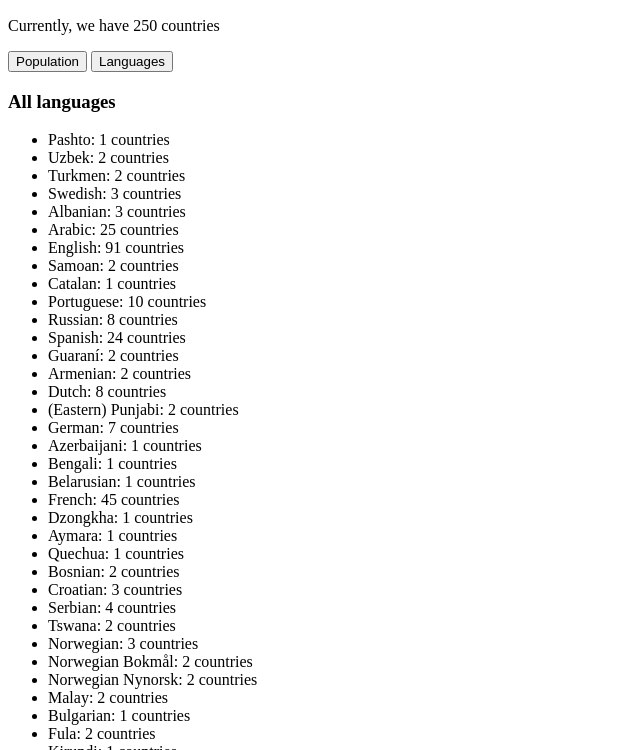
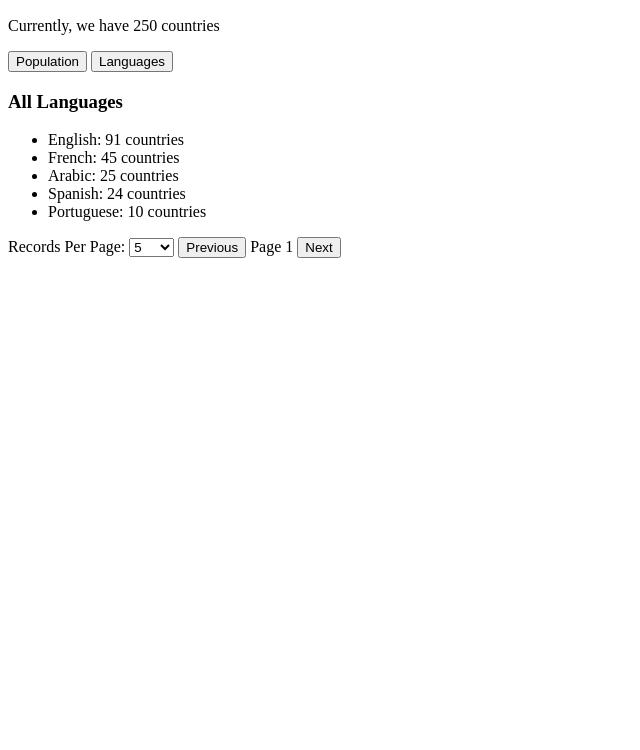
Before and after one commit to zeel2614/World-Countries-Data-Visualization, a plain HTML site: page index.html in a window 1280 px wide. Both pictures are taken after a click on the button "Languages". Shown: the part 50-800 px from the top of the page, without its empty margins (0-640 px from the left). Drawn offline with Linux system fonts and the light colour scheme.

Commit message:
Pagination Applied

```diff
--- a/index.html
+++ b/index.html
@@ -21,6 +21,19 @@
       </div>
     </main>
 
+    <div id = "paginationControls">
+      <label for="recordsPerPage">Records Per Page:</label>
+      <select id="recordsPerPage">
+        <option value="5">5</option>
+        <option value="50">50</option>
+        <option value="100">100</option>
+        <option value="200">200</option>
+      </select>
+      <button id="prevPage" onclick="prevRecords()">Previous</button>
+      <span id="pageIndicator">Page 1</span>
+      <button id="nextPage" onclick="nextRecords()">Next</button>
+    </div>
+
     <script src="./data/countries_data.js"></script>
     <script src="./js/main.js"></script>
   </body>
--- a/js/main.js
+++ b/js/main.js
@@ -2,64 +2,101 @@ document.addEventListener("DOMContentLoaded", () => {
   document.querySelector(
     ".subtitle"
   ).textContent = `Currently, we have ${countries_data.length} countries`;
+
+  // Set default values for pagination
+  recordsPerPage = 5; // Default records per page
+  currentPage = 1; // Default starting page
+
+  document.getElementById("recordsPerPage").addEventListener("change", (e) => {
+    recordsPerPage = parseInt(e.target.value);
+    currentPage = 1; // Reset to first page
+    showPopulation();
+  });
+
+  document.getElementById("recordsPerPage").addEventListener("change", (e) => {
+    recordsPerPage = parseInt(e.target.value);
+    currentPage = 1; // Reset to first page
+    showLanguage();
+  });
+
+  showPopulation();
 });
 
+let recordsPerPage = 5;
+let currentPage = 1;
+let currentData = []; // To hold the data being currently displayed (e.g., population or languages)
+
 function showPopulation() {
-  const mainElement = document.querySelector("main");
-
-  // Remove existing list if any
-  clearPreviousData();
-
-  const title = document.createElement("h3");
-  title.textContent = "All Countries Population";
-  mainElement.appendChild(title);
-
-  const topCountries = countries_data;
-
-  const list = document.createElement("ul");
-
-  topCountries.forEach((country) => {
-    const listItem = document.createElement("li");
-    listItem.textContent = `${country.name}: ${country.population}`;
-    list.appendChild(listItem);
-  });
-
-  mainElement.appendChild(list);
+  currentData = countries_data.sort((a, b) => b.population - a.population);
+  displayData();
 }
 
 function showLanguage() {
-  const mainElement = document.querySelector("main");
+  currentData = [];
+  const languageMap = {};
 
-  // Remove existing list if any
-  clearPreviousData();
-
-  const title = document.createElement("h3");
-  title.textContent = "All languages";
-  mainElement.appendChild(title);
-
-  // Count occurrences of each language
-  const languageMap = {};
   countries_data.forEach((country) => {
     country.languages.forEach((lang) => {
       languageMap[lang] = (languageMap[lang] || 0) + 1;
     });
   });
 
-  const sortedLanguages = Object.entries(languageMap);
+  currentData = Object.entries(languageMap).sort((a, b) => b[1] - a[1]);
+  displayData();
+}
+
+function displayData() {
+  const mainElement = document.querySelector("main");
+  clearPreviousData();
+
+  const title = document.createElement("h3");
+  title.textContent =
+    currentData === countries_data
+      ? "All Countries Population"
+      : "All Languages";
+  mainElement.appendChild(title);
+
+  const start = (currentPage - 1) * recordsPerPage;
+  const end = start + recordsPerPage;
+  const pageData = currentData.slice(start, end); // Get data for the current page
 
   const list = document.createElement("ul");
-
-  sortedLanguages.forEach(([language, count]) => {
+  pageData.forEach((item) => {
     const listItem = document.createElement("li");
-    listItem.textContent = `${language}: ${count} countries`;
+    if (Array.isArray(item)) {
+      listItem.textContent = `${item[0]}: ${item[1]} countries`;
+    } else {
+      listItem.textContent = `${item.name}: ${item.population}`;
+    }
     list.appendChild(listItem);
   });
 
   mainElement.appendChild(list);
+  updatePageIndicator();
 }
 
-// Function to remove existing lists before adding new content
+function updatePageIndicator() {
+  document.getElementById("pageIndicator").textContent = `Page ${currentPage}`;
+}
+
+function prevRecords() {
+  if (currentPage > 1) {
+    currentPage--;
+    displayData(); // Update the view with the previous page data
+  }
+}
+
+function nextRecords() {
+  const totalPages = Math.ceil(currentData.length / recordsPerPage);
+  if (currentPage < totalPages) {
+    currentPage++;
+    displayData(); // Update the view with the next page data
+  }
+}
+
 function clearPreviousData() {
-  const existingLists = document.querySelectorAll("main h3, main ul");
-  existingLists.forEach((element) => element.remove());
+  // Remove previous lists
+  document
+    .querySelectorAll("main h3, main ul")
+    .forEach((element) => element.remove());
 }
```
